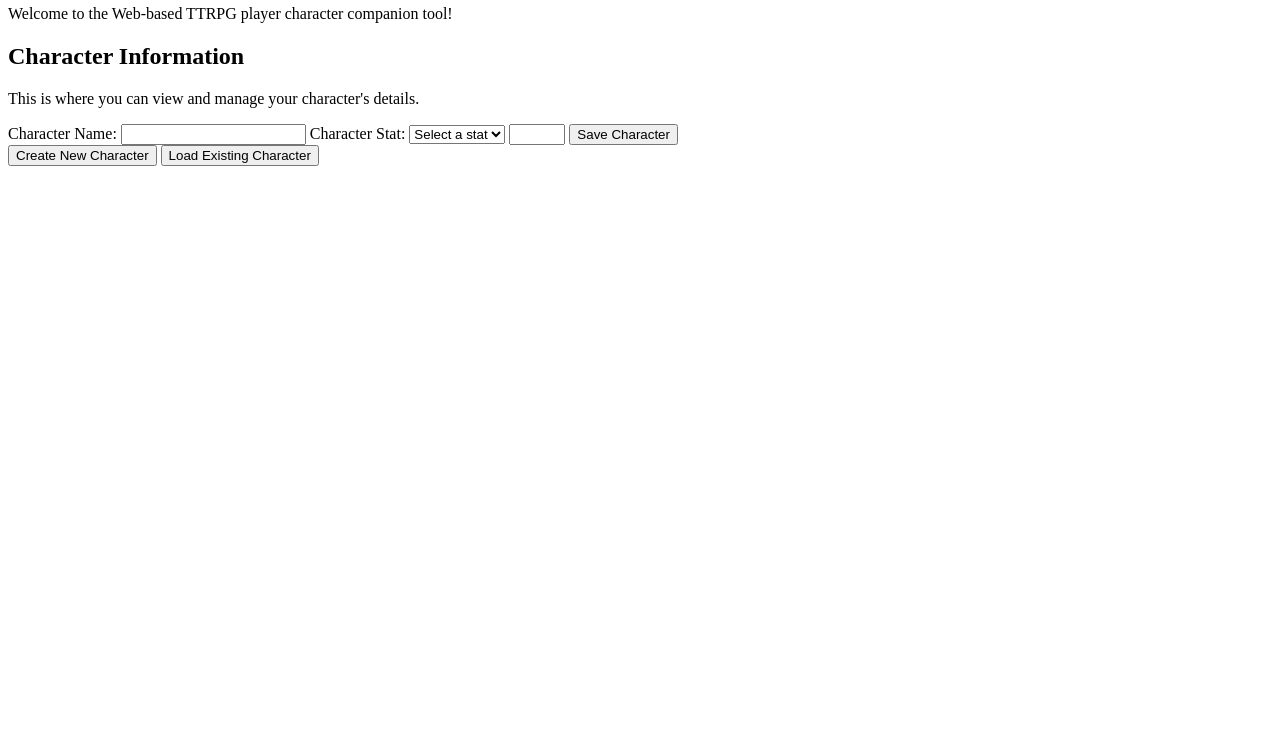
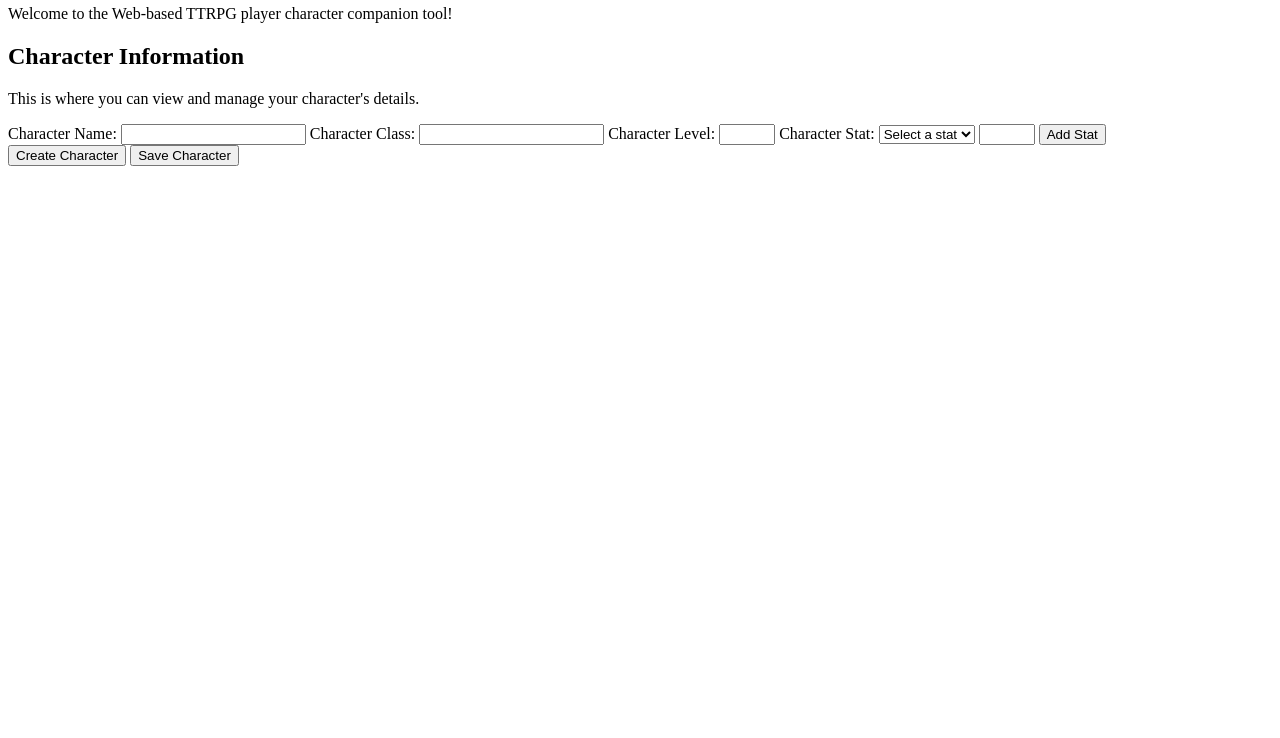
Before and after one commit to CattyLegault/-mtm6302-final-LEGA0296, a plain HTML site: page index.html in a window 1280 px wide. Shown: the part 62-800 px from the top of the page. Drawn offline with Linux system fonts and the light colour scheme.

Commit message:
add content

```diff
--- a/index.html
+++ b/index.html
@@ -16,10 +16,15 @@
         <section id="character-section" class="character-section">
             <h2>Character Information</h2>
             <p>This is where you can view and manage your character's details.</p>
+            <form id="character-form">
+                <label for="character-name">Character Name:</label>
+                <input type="text" id="character-name" name="character-name" required>
+                <label for="character-class">Character Class:</label>
+                <input type="text" id="character-class" name="character-class" required>
+                <label for="character-level">Character Level:</label>
+                <input type="number" id="character-level" name="character-level" min="1" max="20" required>
                 <!-- Character form for adding/editing character information -->
                 <form id="character-form">
-                <label for="character-name-input">Character Name:</label>
-                <input type="text" id="character-name-input" name="character-name" required>
                     <label for="character-class">Character Stat:</label>
                     <select id="character-class" name="character-class" required>
                         <option value="">Select a stat</option>
@@ -32,13 +37,13 @@
                         <!-- Add more stats as needed -->
                     </select>
                     <!-- Stat value input -->
-                <input type="number" id="character-stat-value" name="character-stat-value" min="0" max="30" required>
-                <button type="submit">Save Character</button>
+                    <input type="number" id="character-stat-value" name="character-stat-value" min="0" max="30"
+                        required>
+                    <button type="submit">Add Stat</button>
                 </form>
-            <!-- character HP -->
-            <div id="character-hp"></div>
-            <button id="create-character-btn">Create New Character</button>
-            <button id="load-character-btn">Load Existing Character</button>
+                <!-- buttons -->
+                <button id="create-character-btn">Create Character</button>
+                <button id="save-character-btn">Save Character</button>
         </section>
     </section>
 
```
Also changed, not shown: 1 other file. Lines whose indentation alone changed are shown as unchanged.
